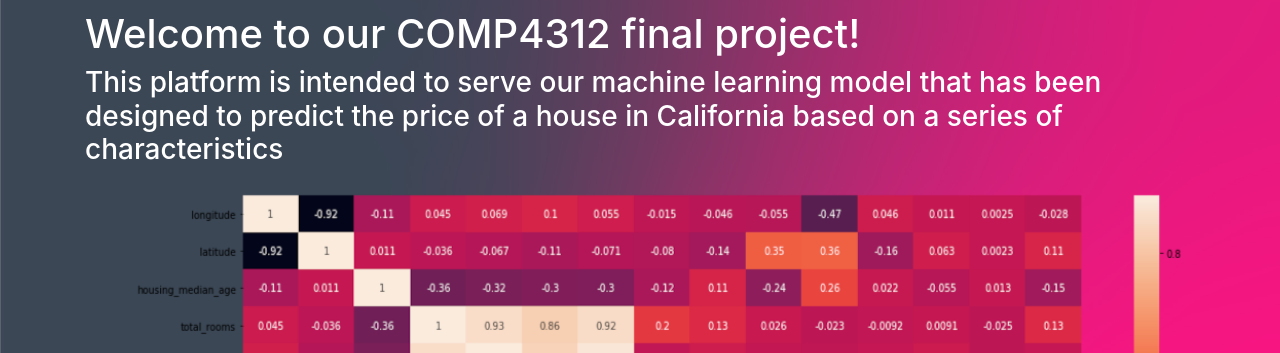
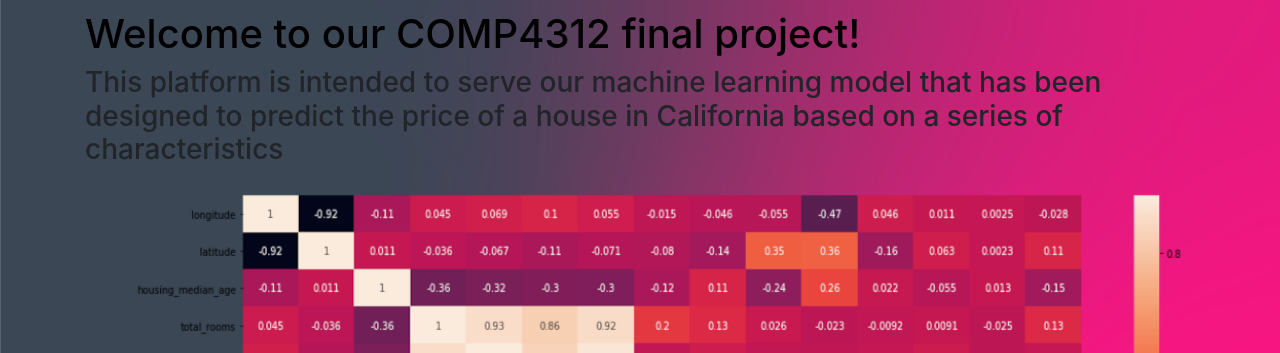
Before and after one commit to thaimac/COMP4312finalProject, a Flask app: page / in a window 1280 px wide. Shown: the part 56-409 px from the top of the page. Run offline with Flask 2, Linux system fonts and the light colour scheme; parts of the project's set-up code (start-up, migrations or seed data) failed here and were passed over; some libraries are stand-ins or nearby versions.

Commit message:
add updated changes

```diff
--- a/src/app.py
+++ b/src/app.py
@@ -53,7 +53,6 @@ def inference():
         req = [int(x) for x in request.form.values()]
         final_features = [np.array(req)]
         data = request.form.to_dict()
-        print(data)
 
         if not req:
             flash('Missing values')
--- a/src/templates/index.html
+++ b/src/templates/index.html
@@ -1,6 +1,6 @@
 {% extends 'base2test.html' %} {% block content %}
-<h1 class="block-title" style="color:white">{% block title %} Welcome to our COMP4312 final project! {% endblock %}</h1>
-<h3 style="color:white">This platform is intended to serve our machine learning model that has been designed to predict the price of a house in California based on a series of characteristics</h3>
+<h1 class="block-title">{% block title %} Welcome to our COMP4312 final project! {% endblock %}</h1>
+<h3>This platform is intended to serve our machine learning model that has been designed to predict the price of a house in California based on a series of characteristics</h3>
 <img src="/static/plot1.png" class="notebook-img" />
 <img src="/static/plot2.jpg" class="notebook-img" />
 <img src="/static/plot3.png" class="notebook-img" />
--- a/src/templates/inference2test.html
+++ b/src/templates/inference2test.html
@@ -1,6 +1,6 @@
 {% extends 'base2test.html' %} {% block content %}
 <script src="https://code.iconify.design/1/1.0.7/iconify.min.js"></script>
-<h1 class="block-title" style="color:white">{% block title %} Enter House Details {% endblock %}</h1>
+<h1 class="block-title">{% block title %} Enter House Details {% endblock %}</h1>
 
 <form method="post">
   <div class="form-group">
@@ -42,7 +42,7 @@
     </div>
     -->
 </form>
-<h3 style="color:white">Prediction:</h3>
+<h3>Prediction:</h3>
 <p style="color:white">{{ price_prediction }}</p>
 <br />
 {% endblock %}
--- a/src/templates/stored_inferences.html
+++ b/src/templates/stored_inferences.html
@@ -12,7 +12,7 @@
 <link rel="stylesheet" href="https://www.w3schools.com/w3css/4/w3.css">
 
 <body>
-	<h1 style="color:white">{% block title %}Database{% endblock %}</h1>
+	<h1>{% block title %}Database{% endblock %}</h1>
 
 	<div class="container">
 		<div class="row">
```
